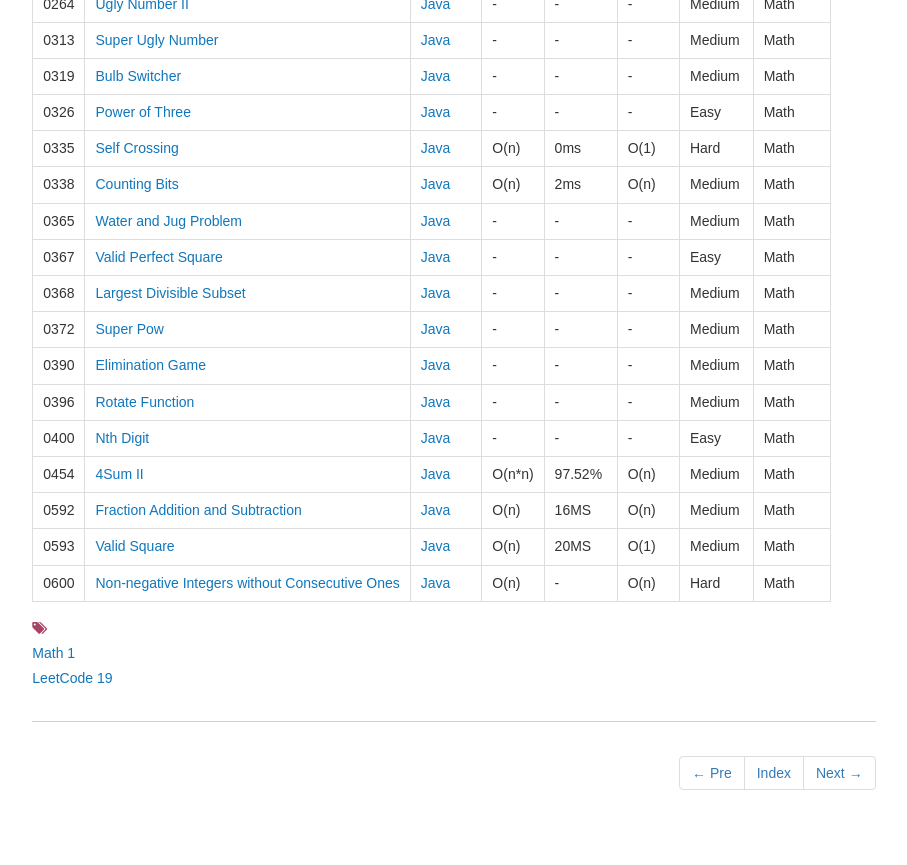
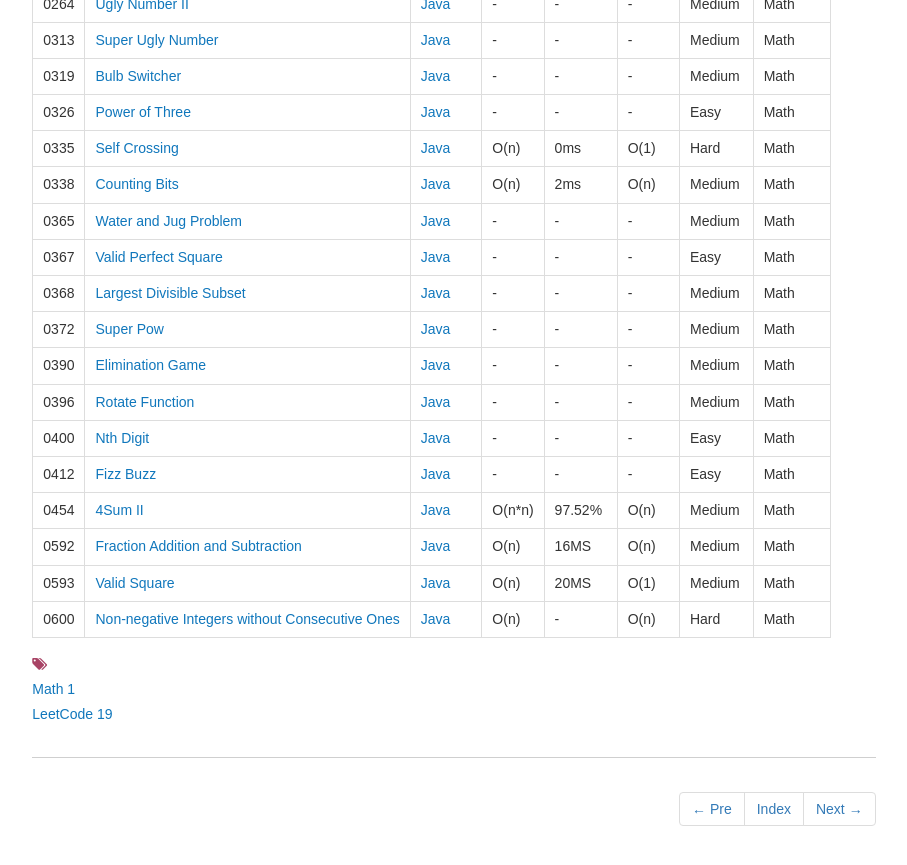
Before and after one commit to dunso/algorithm, a Jekyll site: the page built from docs/_posts/2017-12-03-Math.md, in a window 1280 px wide and 900 px high, scrolled down 928 px. Shown: the top 865 px of the window, without its empty margins (186-1093 px from the left). Built offline with Jekyll 4.4.1, drawn with Linux system fonts in a browser that asks for light colours; nearby versions of some CDN libraries.

Commit message:
Add index of LeetCode0412.java to docs

```diff
--- a/docs/_posts/2017-12-03-Math.md
+++ b/docs/_posts/2017-12-03-Math.md
@@ -45,6 +45,7 @@
 |0390|[Elimination Game](https://leetcode.com/problems/elimination-game/)|[Java](https://e.srl/leetcode-390/)|-|-|-|Medium|Math|
 |0396|[Rotate Function](https://leetcode.com/problems/rotate-function/)|[Java](https://e.srl/leetcode-396/)|-|-|-|Medium|Math|
 |0400|[Nth Digit](https://leetcode.com/problems/nth-digit/description/)|[Java](https://e.srl/leetcode-400/)|-|-|-|Easy|Math|
+|0412|[Fizz Buzz](https://leetcode.com/problems/fizz-buzz/description/)|[Java](https://e.srl/leetcode-412/)|-|-|-|Easy|Math|
 |0454|[4Sum II](https://leetcode.com/problems/4sum-ii/) | [Java](https://e.srl/leetcode-454/)  | O(n\*n) |97.52%| O(n)  |  Medium |Math|
 |0592|[Fraction Addition and Subtraction](https://leetcode.com/problems/fraction-addition-and-subtraction/)| [Java](https://e.srl/leetcode-592/)  | O(n) |16MS| O(n)  |  Medium |Math|
 |0593|[Valid Square](https://leetcode.com/problems/valid-square)| [Java](https://e.srl/leetcode-593/)  | O(n) |20MS| O(1)  |  Medium |Math|
```
